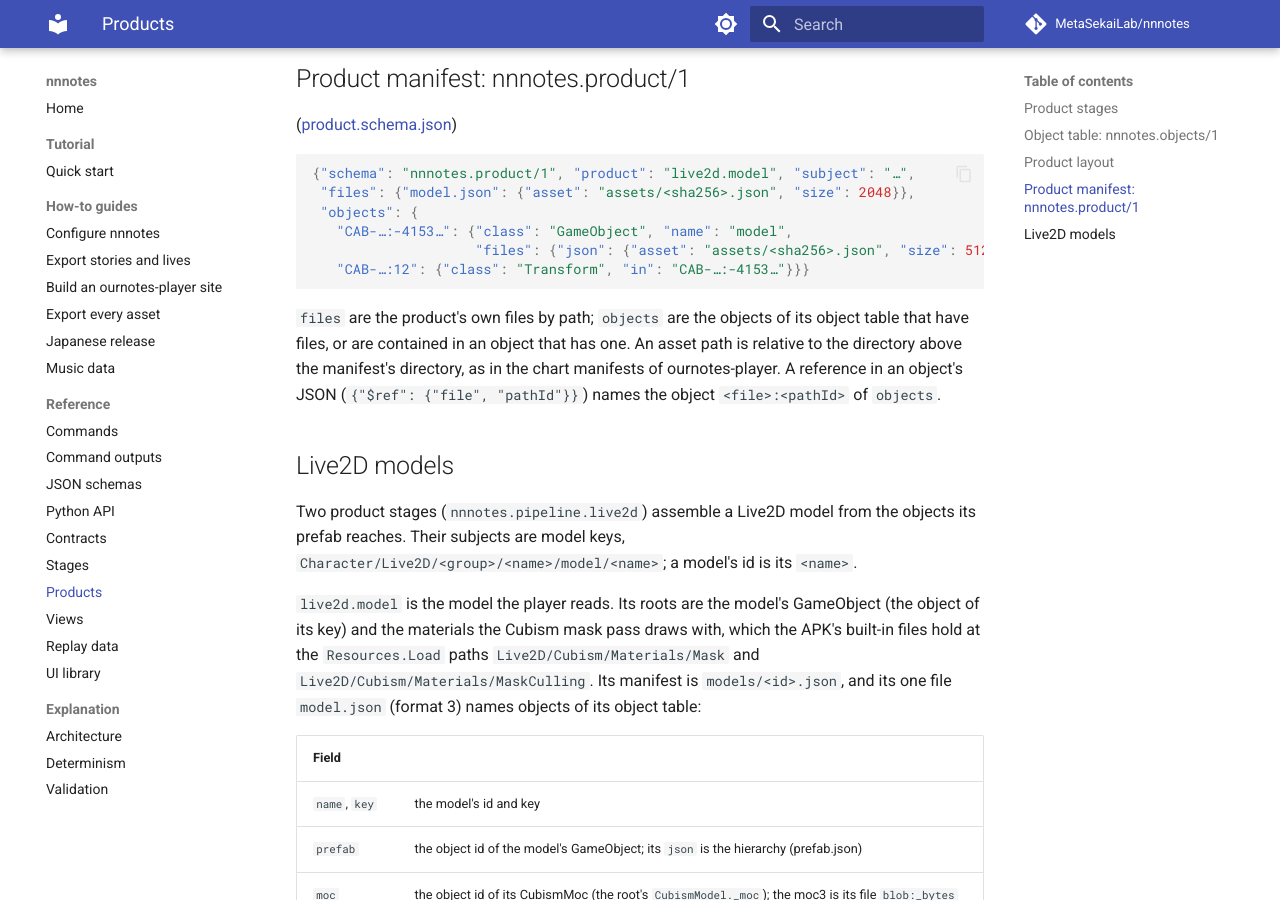
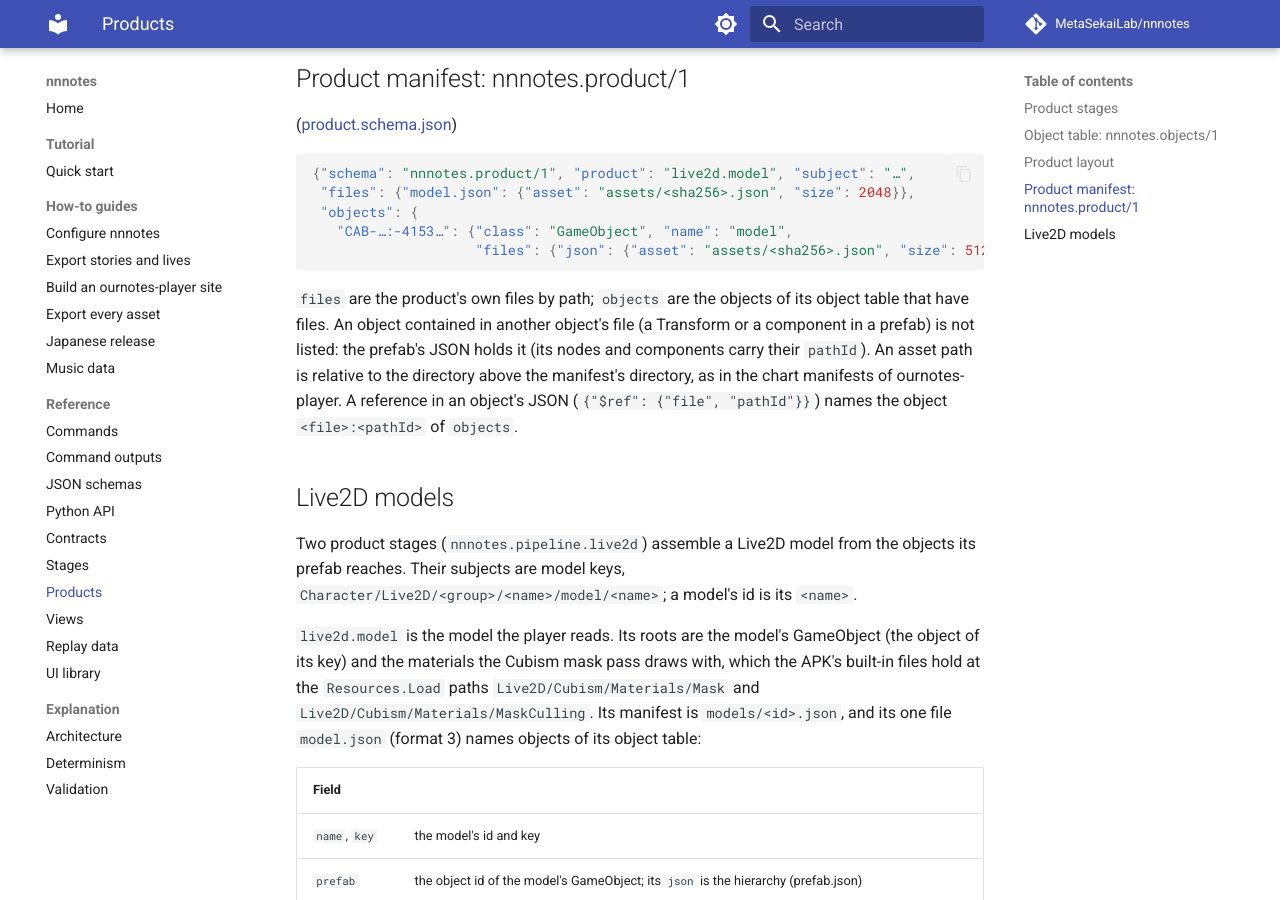
Before and after one commit to MetaSekaiLab/nnnotes, an MkDocs documentation site: the page built from docs/products.md, in a window 1280 px wide and 900 px high, scrolled down 2155 px. Built offline with MkDocs 1.6.1 and Material for MkDocs 9.7.7, drawn with Linux system fonts in a browser that asks for light colours; comment, search, counter and statistics services are not loaded.

Commit message:
feat(layout)!: list only the objects with files in a product manifest
A product manifest named every object of its object table, including the
Transforms and components contained in a prefab's file. Those entries carried
no files, and the references a product reads from other objects' files name
objects with files, so the manifest now lists only those. An object contained
in a prefab is named by the prefab's JSON, whose nodes and components carry
their path ids.

For a Live2D model this drops the hierarchy's objects (several thousand
entries) from models/<name>.json, so a player fetches and parses only the
entries it resolves.

Co-Authored-By: Claude Opus 5.5 <noreply@anthropic.com>

````diff
--- a/docs/products.md
+++ b/docs/products.md
@@ -80,12 +80,12 @@ placement: the Cubism SDK files as a directory).
  "files": {"model.json": {"asset": "assets/<sha256>.json", "size": 2048}},
  "objects": {
    "CAB-…:-4153…": {"class": "GameObject", "name": "model",
-                    "files": {"json": {"asset": "assets/<sha256>.json", "size": 5120}}},
-   "CAB-…:12": {"class": "Transform", "in": "CAB-…:-4153…"}}}
+                    "files": {"json": {"asset": "assets/<sha256>.json", "size": 5120}}}}}
 ```
 
-`files` are the product's own files by path; `objects` are the objects of its object table that have files, or are
-contained in an object that has one. An asset path is relative to the directory above the manifest's directory, as
+`files` are the product's own files by path; `objects` are the objects of its object table that have files. An object
+contained in another object's file (a Transform or a component in a prefab) is not listed: the prefab's JSON holds it
+(its nodes and components carry their `pathId`). An asset path is relative to the directory above the manifest's directory, as
 in the chart manifests of ournotes-player. A reference in an object's JSON (`{"$ref": {"file", "pathId"}}`) names
 the object `<file>:<pathId>` of `objects`.
 
````
Also changed, not shown: 4 other files.
